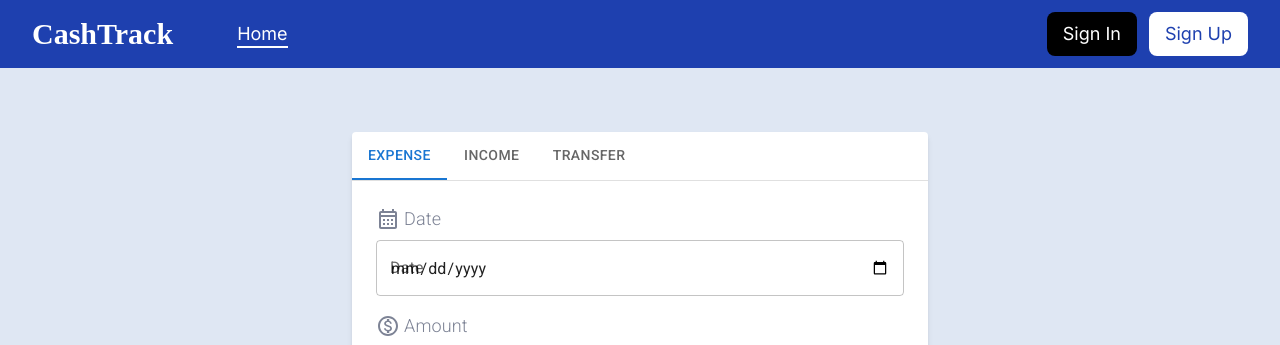
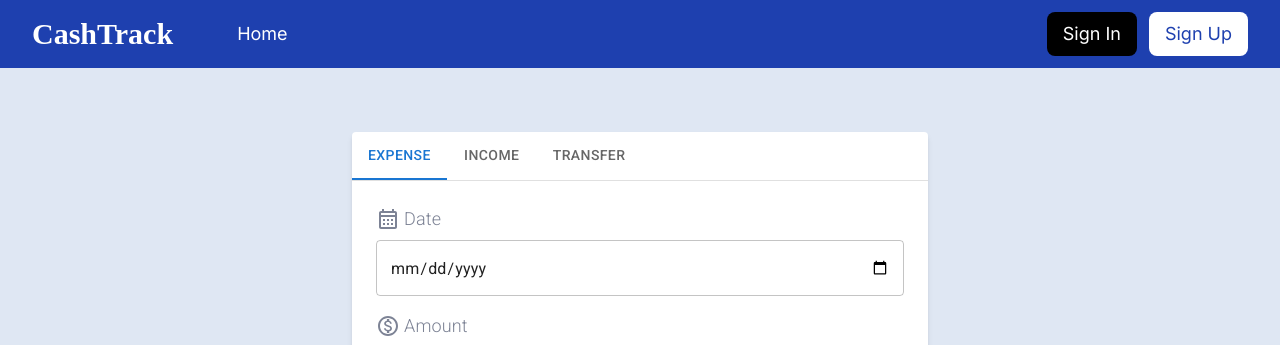
Before and after one commit to Maghakishiyev/41937-57690-56862-56366-56940-personal-finance-tracker-app, a Next.js app in the folder frontend/: page /track in a window 1280 px wide. Shown: the top 345 px of the page. Built offline with nearby package versions, Linux system fonts and the light colour scheme.

Commit message:
feat: add track page and navigation to it

```diff
--- a/frontend/components/layout/Header.tsx
+++ b/frontend/components/layout/Header.tsx
@@ -6,14 +6,14 @@ import {
     setUser,
 } from '@/store/UserStore';
 import Link from 'next/link';
-import { useRouter } from 'next/navigation';
+import { usePathname, useRouter } from 'next/navigation';
 import { useCallback } from 'react';
 import { useSnapshot } from 'valtio';
 
 const Header: React.FC = () => {
     const router = useRouter();
+    const pathname = usePathname()
     const { isUserLoggedIn } = useSnapshot(AccountState);
-
     const signOutClickHandler = useCallback(() => {
         setIsUserLoading(true);
         setUser({
@@ -43,17 +43,25 @@ const Header: React.FC = () => {
                         <span className='text-white text-lg relative cursor-pointer'>
                             Home
                         </span>
-                        {!isUserLoggedIn && (
+                        {pathname == '/' && (
                             <span className='absolute left-0 bottom-0 h-0.5 w-full bg-white'></span>
                         )}
                     </Link>
                     {isUserLoggedIn && (
-                        <Link className='relative' href='/profile'>
-                            <span className='text-white text-lg cursor-pointer'>
-                                Profile
-                            </span>
-                            <span className='absolute left-0 bottom-0 h-0.5 w-full bg-white'></span>
-                        </Link>
+                        <div className='flex flex-row gap-x-4'>
+                            <Link className='relative' href='/profile'>
+                                <span className='text-white text-lg cursor-pointer'>
+                                    Profile
+                                </span>
+                                {pathname == '/profile' && <span className='absolute left-0 bottom-0 h-0.5 w-full bg-white'></span>}
+                            </Link>
+                            <Link className='relative' href='/track'>
+                                <span className='text-white text-lg cursor-pointer'>
+                                    Track
+                                </span>
+                                {pathname == '/track' && <span className='absolute left-0 bottom-0 h-0.5 w-full bg-white'></span>}
+                            </Link>
+                        </div>
                     )}
                 </div>
             </div>
--- a/frontend/components/layout/TrackFields.tsx
+++ b/frontend/components/layout/TrackFields.tsx
@@ -55,7 +55,7 @@ const TransactionForm: React.FC = () => {
                         <CalendarMonthOutlined />
                         Date
                     </StyledLabel>
-                    <TextField label="Date" type="date" fullWidth />
+                    <TextField label="" type="date" fullWidth />
                 </StyledDiv>
                 <StyledDiv>
                     <StyledLabel htmlFor="">
@@ -129,7 +129,7 @@ const TransactionForm: React.FC = () => {
                         <CalendarMonthOutlined />
                         Date
                     </StyledLabel>
-                    <TextField label="Date" type="date" fullWidth />
+                    <TextField label="" type="date" fullWidth />
                 </StyledDiv>
                 <StyledDiv>
                     <StyledLabel htmlFor="">
@@ -204,7 +204,7 @@ const TransactionForm: React.FC = () => {
                         <CalendarMonthOutlined />
                         Date
                     </StyledLabel>
-                    <TextField label="Date" type="date" fullWidth />
+                    <TextField label="" type="date" fullWidth />
                 </StyledDiv>
                 <StyledDiv>
                     <StyledLabel htmlFor="">
```
